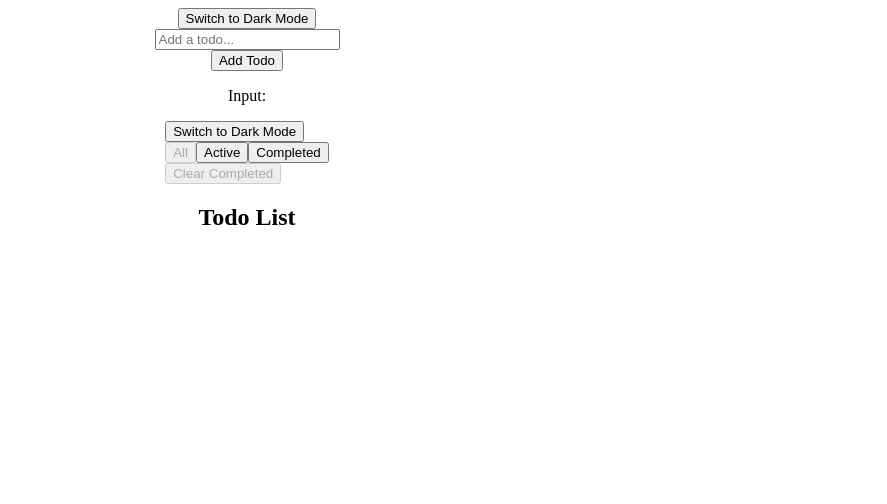
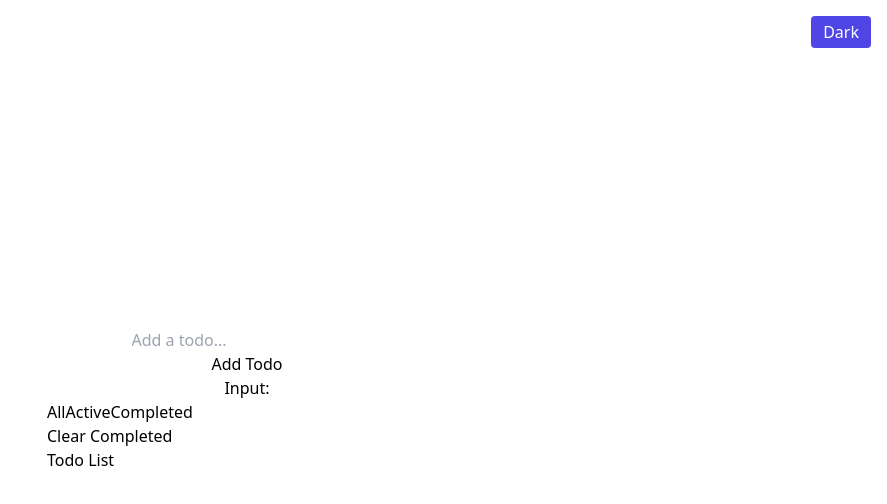
Before and after one commit to HireFabiola/Mod10_Lab3, a React (Vite) app: page / in a window 1280 px wide. Shown: the top 504 px of the page, without its empty margins (393-1280 px from the left). Built offline with nearby package versions, Linux system fonts and the light colour scheme.

Commit message:
"Used Copilot for styling and theme toggle button. Added Tailwind CSS for styling. Updated package.json with Tailwind and PostCSS dependencies."

```diff
--- a/package.json
+++ b/package.json
@@ -29,6 +29,9 @@
     "globals": "^17.5.0",
     "typescript": "~6.0.2",
     "typescript-eslint": "^8.58.2",
-    "vite": "^8.0.10"
+    "vite": "^8.0.10",
+    "tailwindcss": "^3.4.8",
+    "postcss": "^8.4.24",
+    "autoprefixer": "^10.4.14"
   }
 }
--- /dev/null
+++ b/postcss.config.cjs
@@ -0,0 +1,6 @@
+module.exports = {
+  plugins: {
+    tailwindcss: {},
+    autoprefixer: {},
+  },
+}
--- a/src/App.tsx
+++ b/src/App.tsx
@@ -10,11 +10,16 @@ function App() {
   const { theme } = useTheme()
 
   return (
-    <div className={`listContainer ${theme}`}>
-      <ThemeToggleButton />
-      <TodoInput />
-      <TodoControls />
-      <TodoList />
+    <div className={`min-h-screen flex items-center justify-center ${theme === 'dark' ? 'bg-gray-900 text-white' : 'bg-white text-black'}`}>
+      <div className="fixed top-4 right-4">
+        <ThemeToggleButton />
+      </div>
+
+      <main className="w-full max-w-md p-6">
+        <TodoInput />
+        <TodoControls />
+        <TodoList />
+      </main>
     </div>
   )
 }
--- a/src/components/ThemeToggleButton.tsx
+++ b/src/components/ThemeToggleButton.tsx
@@ -4,8 +4,11 @@ export function ThemeToggleButton() {
   const { theme, toggleTheme } = useTheme();
 
   return (
-    <button onClick={toggleTheme}>
-      Switch to {theme === "light" ? "Dark" : "Light"} Mode
+    <button
+      onClick={toggleTheme}
+      className="px-3 py-1 rounded bg-indigo-600 text-white hover:bg-indigo-700 focus:outline-none"
+    >
+      {theme === "light" ? "Dark" : "Light"}
     </button>
   );
 }
--- a/src/components/TodoControls.tsx
+++ b/src/components/TodoControls.tsx
@@ -1,6 +1,5 @@
 import { useTodos } from './TodoContext'
 import { useFilter } from './FilterContext'
-import { ThemeToggleButton } from './ThemeToggleButton'
 
 export function TodoControls() {
 
@@ -18,7 +17,6 @@ export function TodoControls() {
   return (
 
     <div className="todoControls">
-        <ThemeToggleButton />
 
       {/* Filter Buttons */}
       <div className="filterButtons">
--- a/src/index.css
+++ b/src/index.css
@@ -0,0 +1,13 @@
+@tailwind base;
+@tailwind components;
+@tailwind utilities;
+
+/* App global overrides */
+html, body, #root {
+	height: 100%;
+}
+
+/* Ensure body uses Tailwind's background by default */
+body {
+	margin: 0;
+}
--- /dev/null
+++ b/tailwind.config.cjs
@@ -0,0 +1,10 @@
+module.exports = {
+  content: [
+    './index.html',
+    './src/**/*.{js,ts,jsx,tsx}',
+  ],
+  theme: {
+    extend: {},
+  },
+  plugins: [],
+}
```
Also changed, not shown: 1 other file (tests, documents, lock files or other folders).
